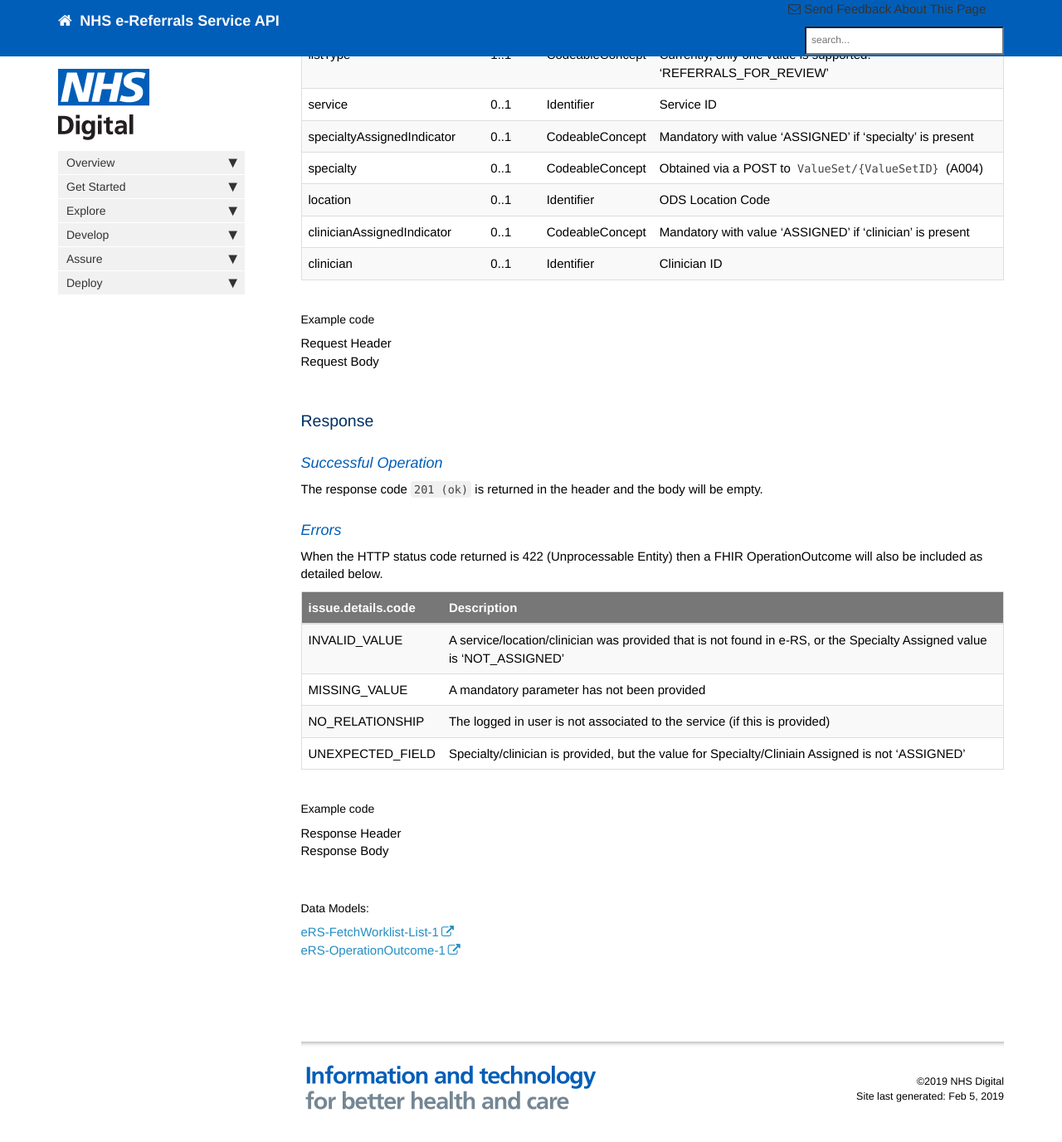
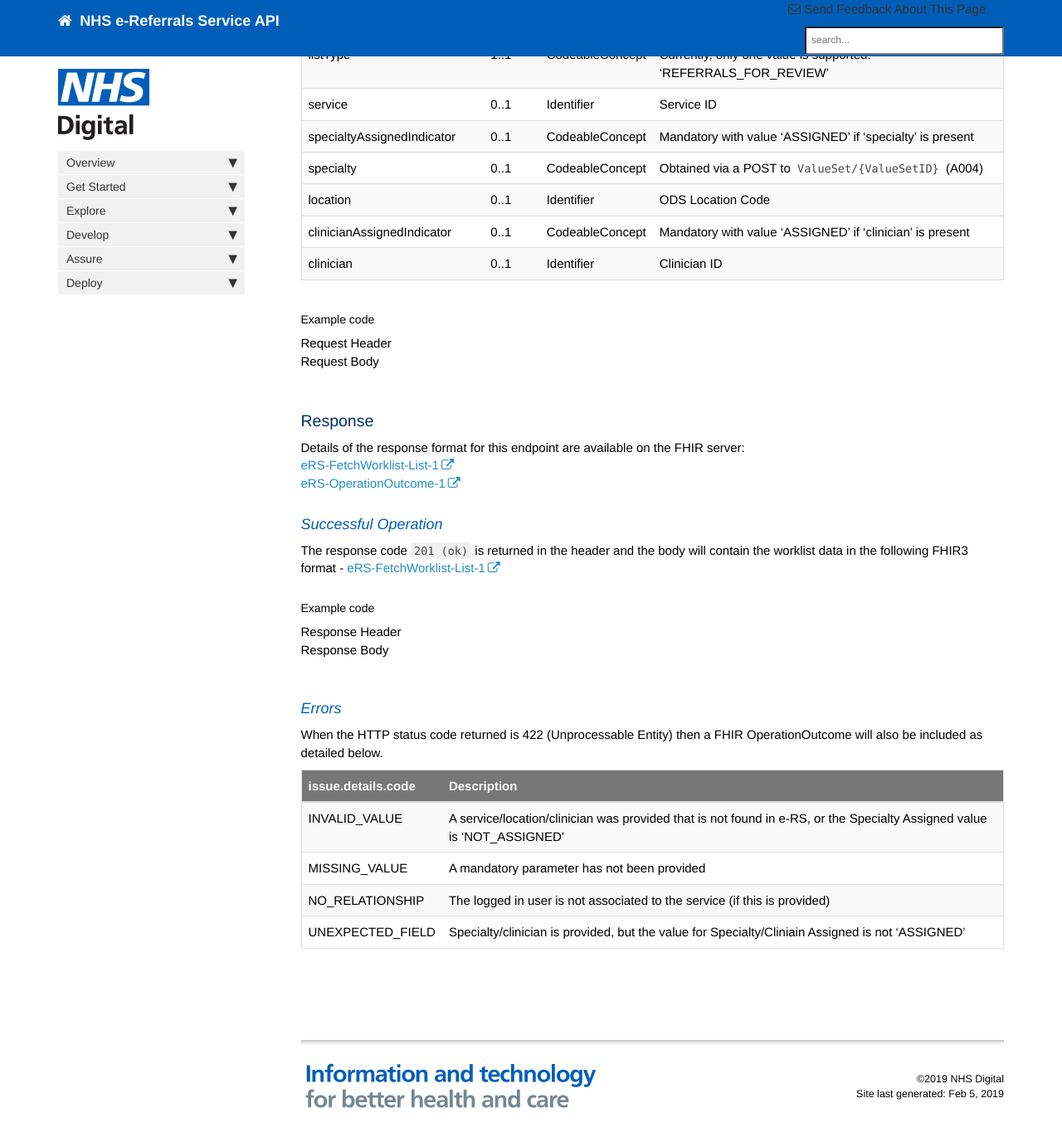
Before and after one commit to nhsconnect/digital-referrals, a Jekyll site: the page built from pages/endpoints/explore_endpoint_A008x.md, in a window 1280 px wide and 1400 px high, scrolled down 1075 px. Shown: the top 1377 px of the window at 83% size. Built offline with Jekyll 4.4.1, drawn with Linux system fonts in a browser that asks for light colours; nearby versions of some CDN libraries; comment, search, counter and statistics services are not loaded; part of the change alters nothing that is shown.

Commit message:
Further updates to A008x template

```diff
--- a/pages/endpoints/explore_endpoint_A008x.md
+++ b/pages/endpoints/explore_endpoint_A008x.md
@@ -74,21 +74,12 @@ The Operation Definition for this endpoint is available on the FHIR server:
 <br>
 
 ### Response
+Details of the response format for this endpoint are available on the FHIR server:
+[eRS-FetchWorklist-List-1](https://fhir.nhs.uk/STU3/StructureDefinition/eRS-FetchWorklist-List-1)
+[eRS-OperationOutcome-1](https://fhir.nhs.uk/STU3/StructureDefinition/eRS-OperationOutcome-1)
 
 #### Successful Operation
-The response code `201 (ok)` is returned in the header and the body will be empty.
-
-#### Errors
-When the HTTP status code returned is 422 (Unprocessable Entity) then a FHIR OperationOutcome will also be included as detailed below.
-
-
-| issue.details.code | Description |
-| ------------------ | ------ | ------ |
-| INVALID_VALUE | A service/location/clinician was provided that is not found in e-RS, or the Specialty Assigned value is 'NOT_ASSIGNED' |
-| MISSING_VALUE | A mandatory parameter has not been provided |
-| NO_RELATIONSHIP |The logged in user is not associated to the service (if this is provided) |
-| UNEXPECTED_FIELD  | Specialty/clinician is provided, but the value for Specialty/Cliniain Assigned is not 'ASSIGNED' |
-
+The response code `201 (ok)` is returned in the header and the body will contain the worklist data in the following FHIR3 format - [eRS-FetchWorklist-List-1](https://fhir.nhs.uk/STU3/StructureDefinition/eRS-FetchWorklist-List-1)
 
 ##### Example code
 <details><summary>Response Header</summary>
@@ -105,6 +96,12 @@ When the HTTP status code returned is 422 (Unprocessable Entity) then a FHIR Ope
 </details>
 <br>
 
-##### Data Models:
-[eRS-FetchWorklist-List-1](https://fhir.nhs.uk/STU3/StructureDefinition/eRS-FetchWorklist-List-1)
-[eRS-OperationOutcome-1](https://fhir.nhs.uk/STU3/StructureDefinition/eRS-OperationOutcome-1)
+#### Errors
+When the HTTP status code returned is 422 (Unprocessable Entity) then a FHIR OperationOutcome will also be included as detailed below.
+
+| issue.details.code | Description |
+| ------------------ | ------ | ------ |
+| INVALID_VALUE | A service/location/clinician was provided that is not found in e-RS, or the Specialty Assigned value is 'NOT_ASSIGNED' |
+| MISSING_VALUE | A mandatory parameter has not been provided |
+| NO_RELATIONSHIP |The logged in user is not associated to the service (if this is provided) |
+| UNEXPECTED_FIELD  | Specialty/clinician is provided, but the value for Specialty/Cliniain Assigned is not 'ASSIGNED' |
```
